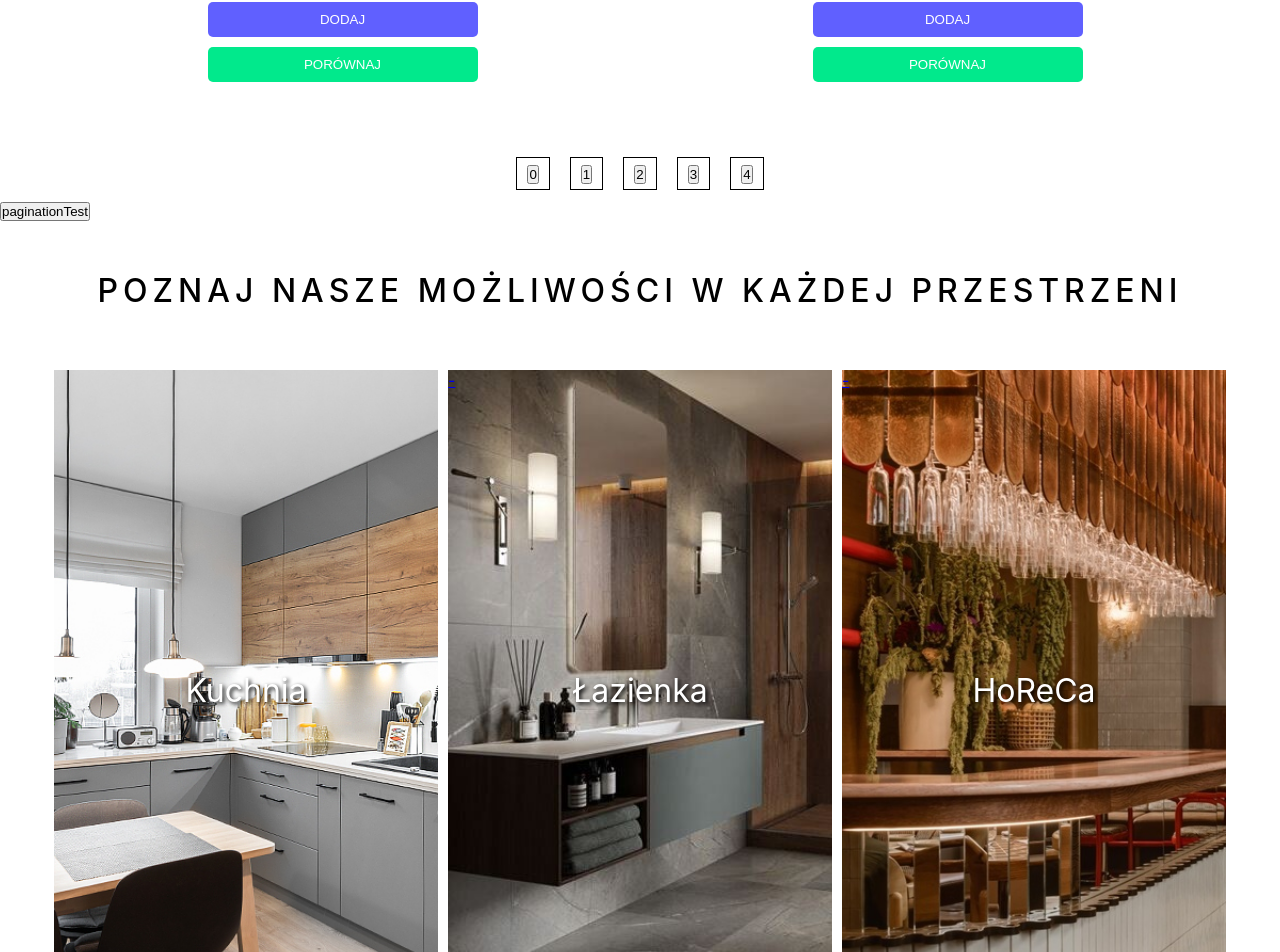
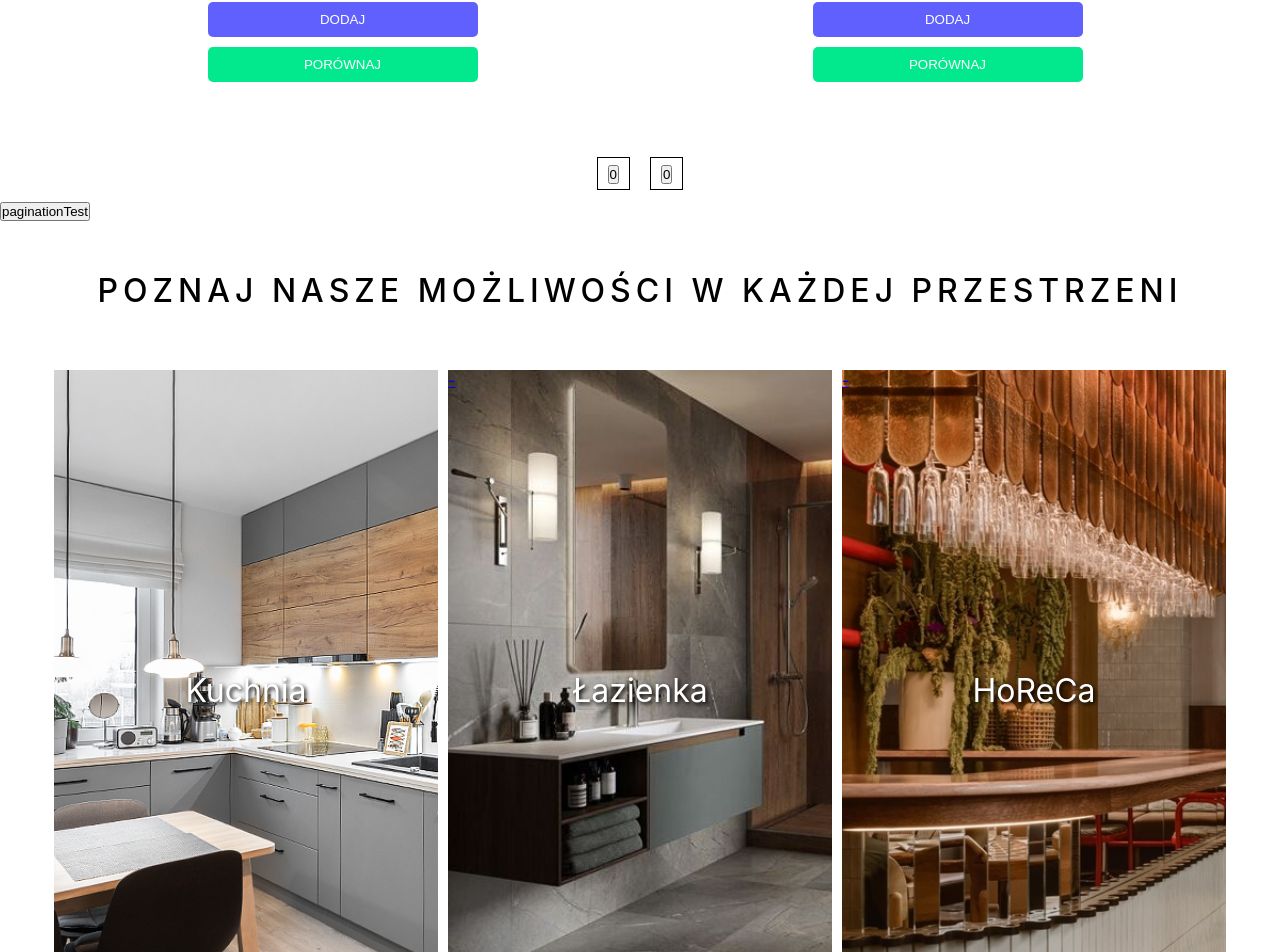
Before and after one commit to marcinoles87/my-app2, a React (Create React App) app: page / in a window 1280 px wide. Shown: the part 3707-4659 px from the top of the page. Built offline with nearby package versions, Linux system fonts and the light colour scheme.

Commit message:
add code

```diff
--- a/src/Database/Pagination.jsx
+++ b/src/Database/Pagination.jsx
@@ -6,18 +6,25 @@ function Pagination({database ,setDatabase}) {
 
     const [pagination,setPagiantion] = useState([])
 
-    const pages = []
 
 
+    useEffect( () =>{
 
-    for(let i = 0;i<=database.length/4;i++){
-       const databasePagination = database
+      let pages = []
 
-        const minArray = i*4
-            const maxArray = minArray+4
-            const e1 = databasePagination.slice(minArray,maxArray)
-      pages.push(<button onClick={ () => setDatabase(e1)}>{i}</button>)
-    }
+        for(let i = 0;i<=database.length/4;i++){
+
+                const databasePagination = database
+                const minArray = i*4
+                const maxArray = minArray+4
+                const e1 = databasePagination.slice(minArray,maxArray)
+
+                pagination.push(<button onClick={ () => setDatabase(e1)}>{i}</button>)
+
+            }
+    },[])
+
+
 
     const paginationAdd = () =>{
 
@@ -40,6 +47,8 @@ function Pagination({database ,setDatabase}) {
               setDatabase(database)
             }
 
+            document.querySelector('.header-product').scrollIntoView()
+
           }
 
         }
@@ -47,7 +56,7 @@ function Pagination({database ,setDatabase}) {
     <div className='pagination-container'>
          <div className='pagination'>
               <ul>
-                {pages.map( (item,index) =>{
+                {pagination.map( (item,index) =>{
                   return(
                     <li key={index}>
                       <Link>{item}</Link>
```
